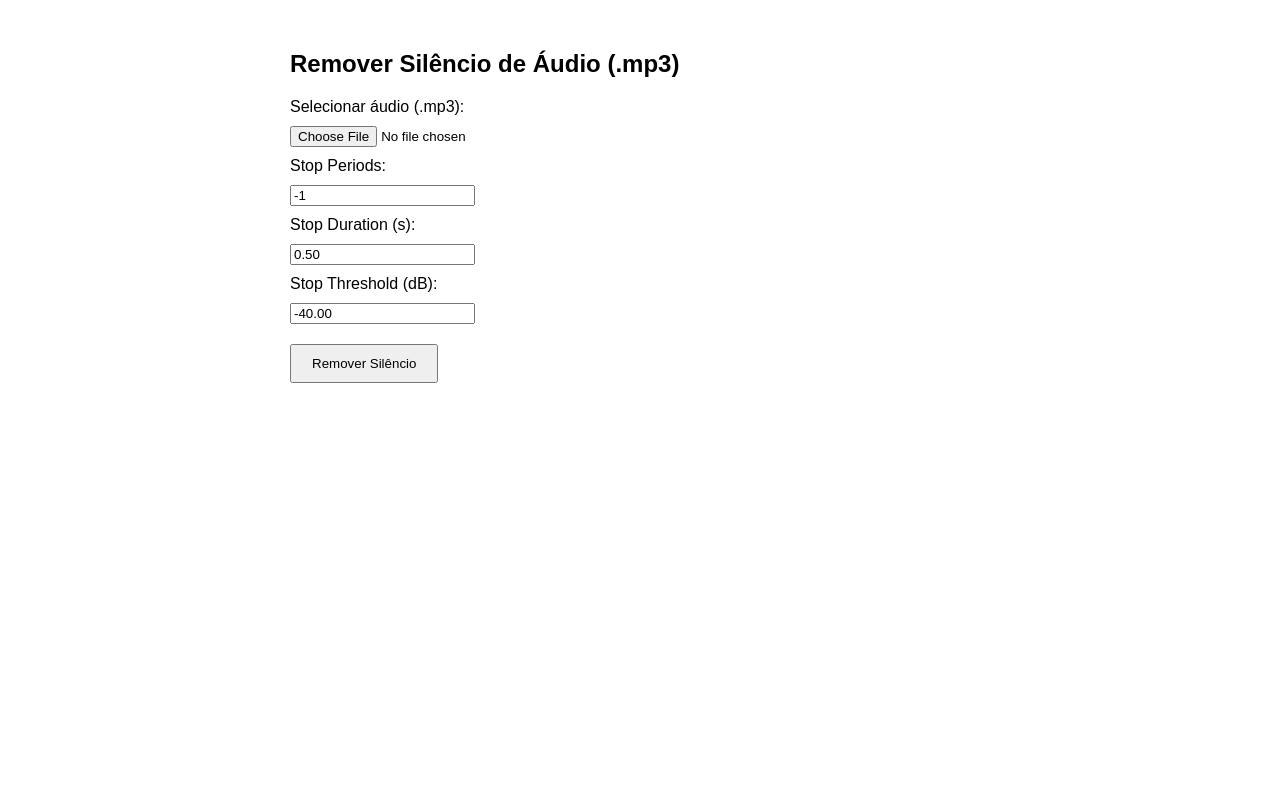
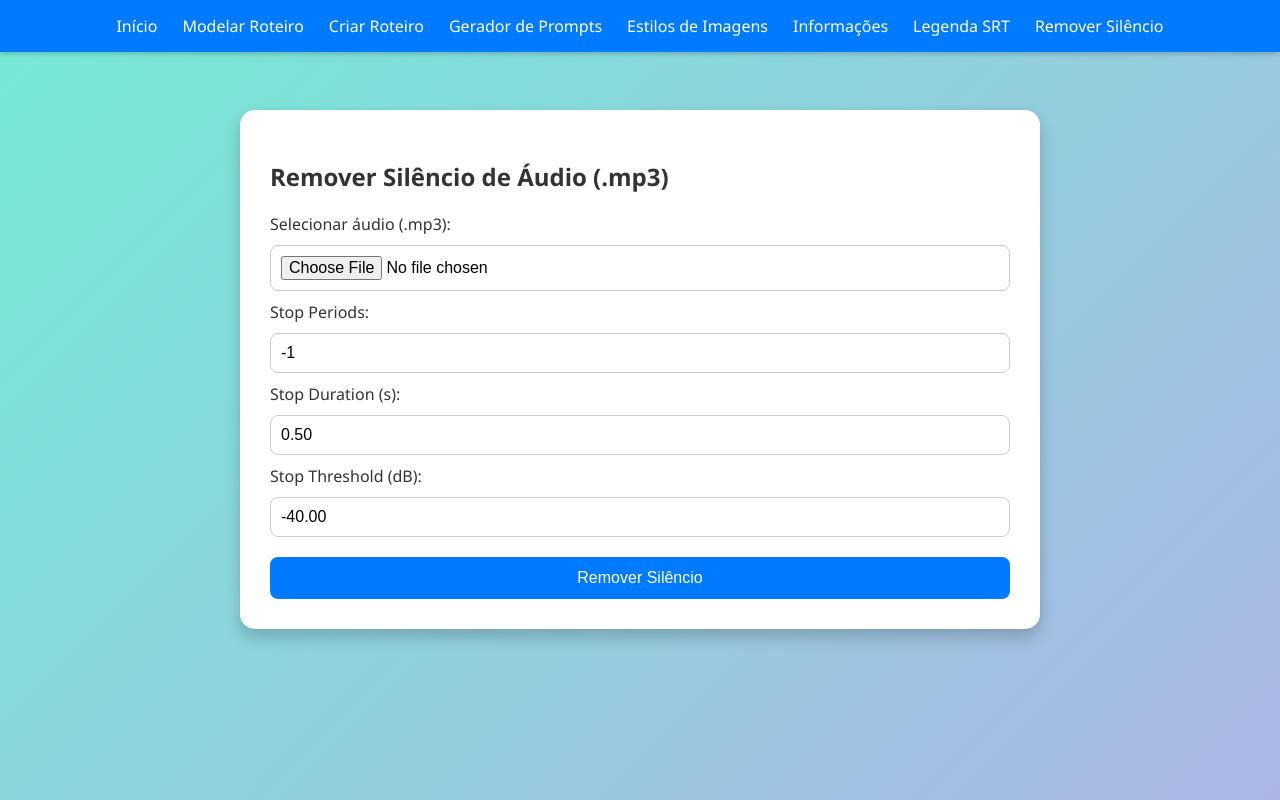
Before and after one commit to y96osh/remover-silencio, a Flask app: page / in a window 1280 px wide. Run offline with Flask 3, Linux system fonts and the light colour scheme.

Commit message:
Update index.html

```diff
--- a/templates/index.html
+++ b/templates/index.html
@@ -2,15 +2,120 @@
 <html lang="pt-BR">
 <head>
   <meta charset="UTF-8">
+  <meta name="viewport" content="width=device-width, initial-scale=1.0">
   <title>Remover Silêncio (com FFmpeg)</title>
   <style>
-    body { font-family: Arial; padding: 30px; max-width: 700px; margin: auto; }
-    input, label { margin-bottom: 10px; display: block; }
-    button { padding: 10px 20px; margin-top: 10px; }
+    * { box-sizing: border-box; }
+
+    body {
+      font-family: 'Segoe UI', Tahoma, Geneva, Verdana, sans-serif;
+      background: linear-gradient(135deg, #74ebd5 0%, #ACB6E5 100%);
+      margin: 0;
+      min-height: 100vh;
+      padding-top: 70px;
+    }
+
+    header {
+      position: fixed;
+      top: 0;
+      width: 100%;
+      background-color: #007bff;
+      box-shadow: 0 2px 5px rgba(0,0,0,0.2);
+      z-index: 1000;
+      overflow-x: auto;
+    }
+
+    nav {
+      white-space: nowrap;
+      display: flex;
+      justify-content: center;
+      align-items: center;
+      gap: 25px;
+      padding: 15px 20px;
+      min-width: max-content;
+    }
+
+    nav a {
+      color: white;
+      text-decoration: none;
+      font-size: 1em;
+      font-weight: 500;
+      transition: opacity 0.3s, transform 0.2s;
+    }
+
+    nav a:hover {
+      opacity: 0.85;
+      transform: translateY(-2px);
+    }
+
+    .container {
+      background-color: #fff;
+      max-width: 800px;
+      margin: 40px auto;
+      padding: 30px;
+      border-radius: 15px;
+      box-shadow: 0 8px 16px rgba(0, 0, 0, 0.2);
+      animation: fadeIn 0.8s ease;
+    }
+
+    @keyframes fadeIn {
+      from { opacity: 0; transform: translateY(-10px); }
+      to { opacity: 1; transform: translateY(0); }
+    }
+
+    h2, label {
+      color: #333;
+    }
+
+    form {
+      display: flex;
+      flex-direction: column;
+      gap: 10px;
+    }
+
+    input[type="file"], input[type="number"] {
+      padding: 10px;
+      border: 1px solid #ccc;
+      border-radius: 8px;
+      font-size: 1em;
+    }
+
+    button {
+      padding: 12px 20px;
+      font-size: 1em;
+      background-color: #007bff;
+      color: white;
+      border: none;
+      border-radius: 8px;
+      cursor: pointer;
+      margin-top: 10px;
+      transition: background-color 0.3s, transform 0.2s;
+    }
+
+    button:hover {
+      background-color: #0056b3;
+      transform: translateY(-2px);
+    }
   </style>
 </head>
 <body>
+
+<header>
+  <nav>
+    <a href="index.html">Início</a>
+    <a href="modelar.html">Modelar Roteiro</a>
+    <a href="roteiro.html">Criar Roteiro</a>
+    <a href="gerador.html">Gerador de Prompts</a>
+    <a href="estilo.html">Estilos de Imagens</a>
+    <a href="infos.html">Informações</a>
+    <a href="legendasrt.html">Legenda SRT</a>
+    <a href="https://remover-silencio.onrender.com/" target="_blank">Remover Silêncio</a>
+  </nav>
+</header>
+
+<div class="container">
   <h2>Remover Silêncio de Áudio (.mp3)</h2>
+
   <form id="formAudio">
     <label>Selecionar áudio (.mp3):</label>
     <input type="file" name="audio" accept=".mp3" required>
@@ -26,6 +131,7 @@
 
     <button type="submit">Remover Silêncio</button>
   </form>
+</div>
 
 <script>
   const form = document.getElementById('formAudio');
@@ -37,7 +143,6 @@
     let fileHandle;
 
     try {
-        // Solicita o local para salvar antes de qualquer await que "quebre" o gesto
       if ('showSaveFilePicker' in window) {
         fileHandle = await showSaveFilePicker({
           suggestedName: 'audio_sem_silencio.mp3',
@@ -64,7 +169,6 @@
         await writableStream.write(blob);
         await writableStream.close();
       } else {
-          // fallback: download automático
         const url = URL.createObjectURL(blob);
         const link = document.createElement('a');
         link.href = url;
@@ -80,5 +184,6 @@
     }
   });
 </script>
+
 </body>
 </html>
```
Lines whose indentation alone changed are shown as unchanged.
